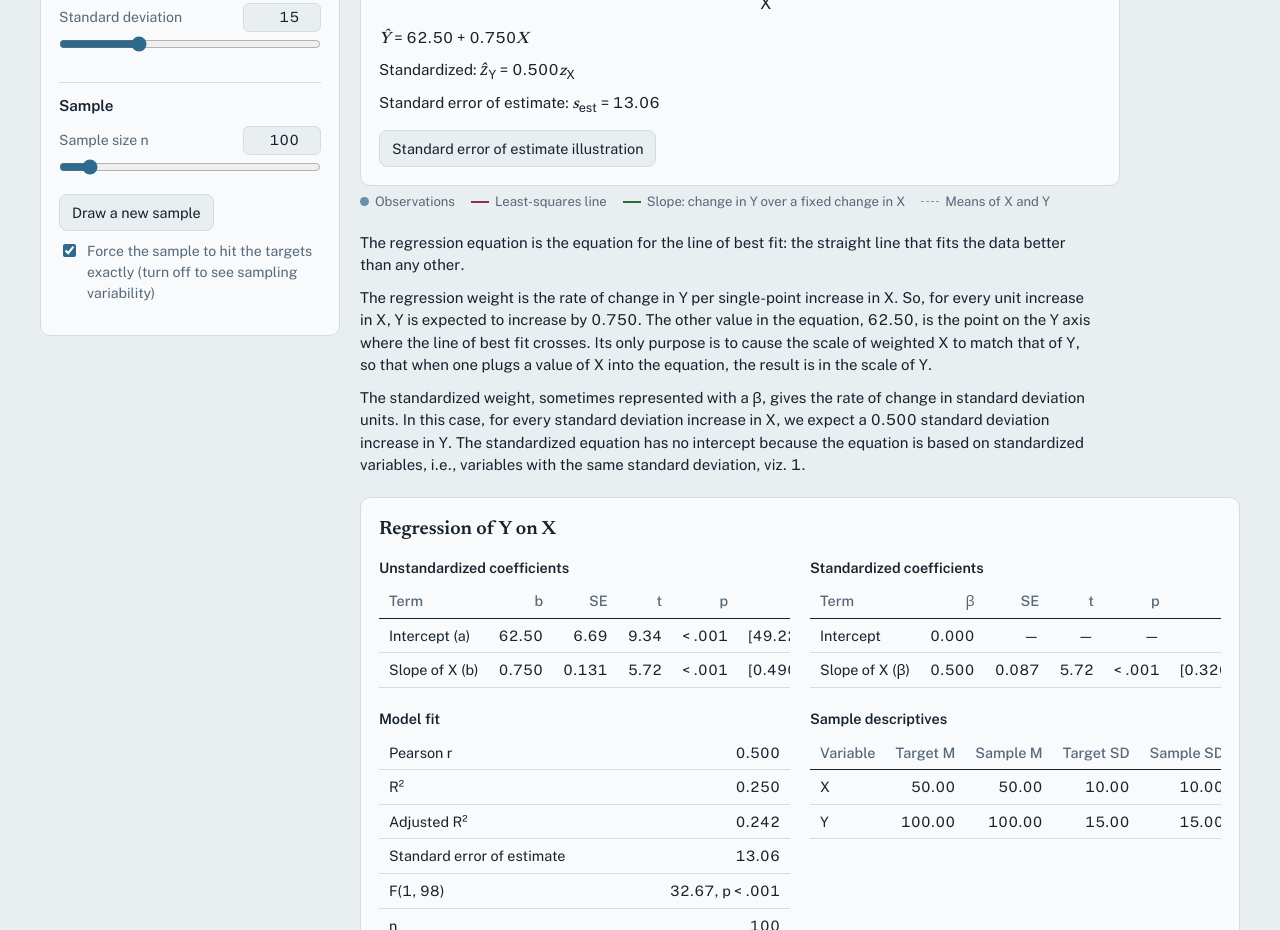
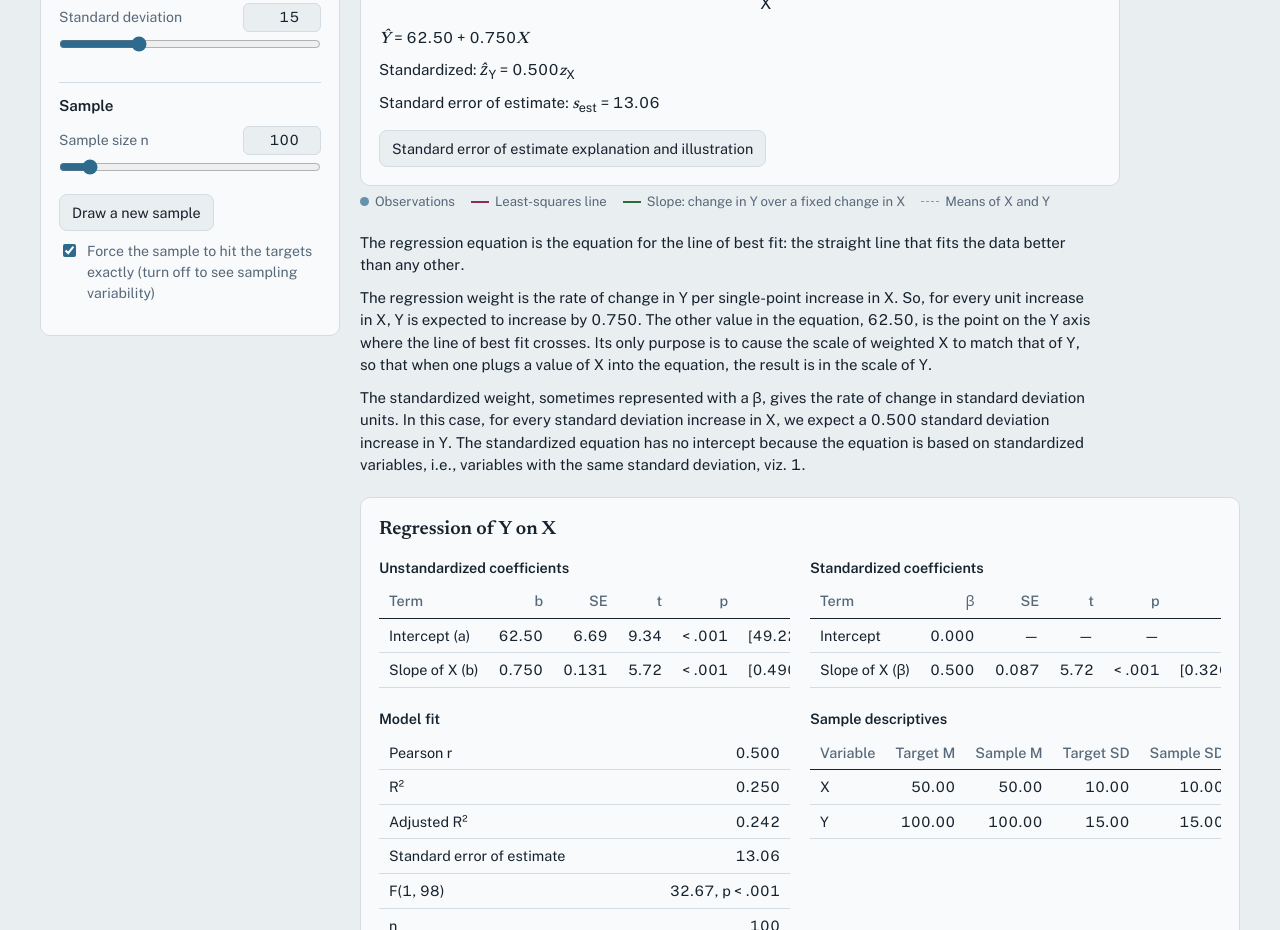
Before and after one commit to cortina16-oss/association-explorer, a plain HTML site: page index.html in a window 1280 px wide. Shown: the part 776-1706 px from the top of the page. Drawn offline with nearby package versions, Linux system fonts and the light colour scheme.

Commit message:
Rename standard error of estimate button
Co-Authored-By: Claude Opus 5.5 <noreply@anthropic.com>
Claude-Session: https://claude.ai/code/session_0193TSMqV9bQ5X1a5vBnruwh

```diff
--- a/index.html
+++ b/index.html
@@ -175,7 +175,7 @@ thead th{color:var(--muted);font-weight:500;border-bottom:1.5px solid var(--ink)
           <p class="eq" id="raw-eq"></p>
           <p class="eq" id="std-eq"></p>
           <p class="eq" id="see-eq"></p>
-          <button type="button" class="btn see-btn" id="see-btn" aria-pressed="false" aria-controls="see-panel">Standard error of estimate illustration</button>
+          <button type="button" class="btn see-btn" id="see-btn" aria-pressed="false" aria-controls="see-panel">Standard error of estimate explanation and illustration</button>
           <div class="see" id="see-panel" hidden aria-live="polite"></div>
         </section>
       </div>
```
